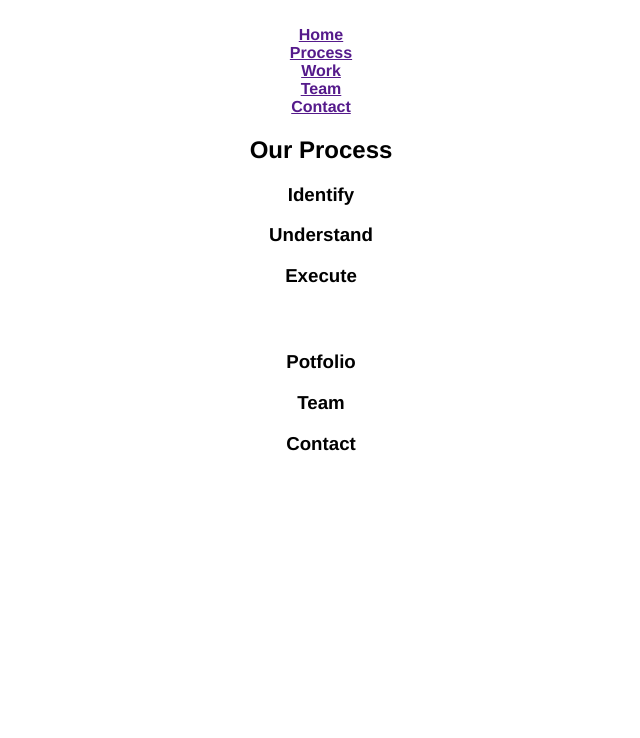
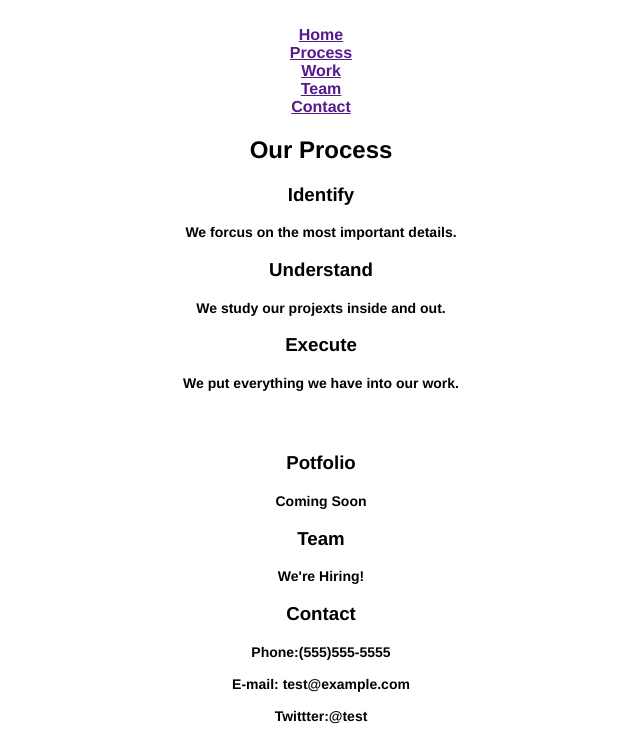
Before and after one commit to 0ElegantSav/broadway, a plain HTML site: page index.html in a window 1280 px wide. Shown: the part 148-886 px from the top of the page, without its empty margins (319-959 px from the left). Before the commit the page ends 800 px from the top, so only its background shows below. Drawn offline with Linux system fonts and the light colour scheme.

Commit message:
Add and style paragraphs.

```diff
--- a/index.html
+++ b/index.html
@@ -6,7 +6,6 @@
 <head>
 <body>
 <h1 style ="font-size:70px;">Broadway Design</h1>
-
 <nav>
   <a href="">Home</a>
   <br>
@@ -18,13 +17,26 @@
   <br>
   <a href="">Contact</a>
 </nav>
+</div>
 <h2>Our Process</h2>
 <h3>Identify</h3>
+<p>We forcus on the most important details.</p>
 <h3>Understand</h3>
+<p>We study our projexts inside and out.</p>
 <h3>Execute</h3>
+<p>We put everything we have into our work.</p>
 <h1 style="font-size:23px;">Designed in New York</h1>
 <h3>Potfolio</h3>
+<p>Coming Soon</p>
 <h3>Team</h3>
+<p>We're Hiring!</p>
 <h3>Contact</h3>
+<p>Phone:(555)555-5555
+  <br>
+  <br>
+  E-mail: test@example.com
+  <br>
+  <br>
+  Twittter:@test
 </body>
 </html>
--- a/style.css
+++ b/style.css
@@ -7,3 +7,7 @@
 h1{
   color:white;
 }
+
+p{
+  font-size:14px;
+}
```
